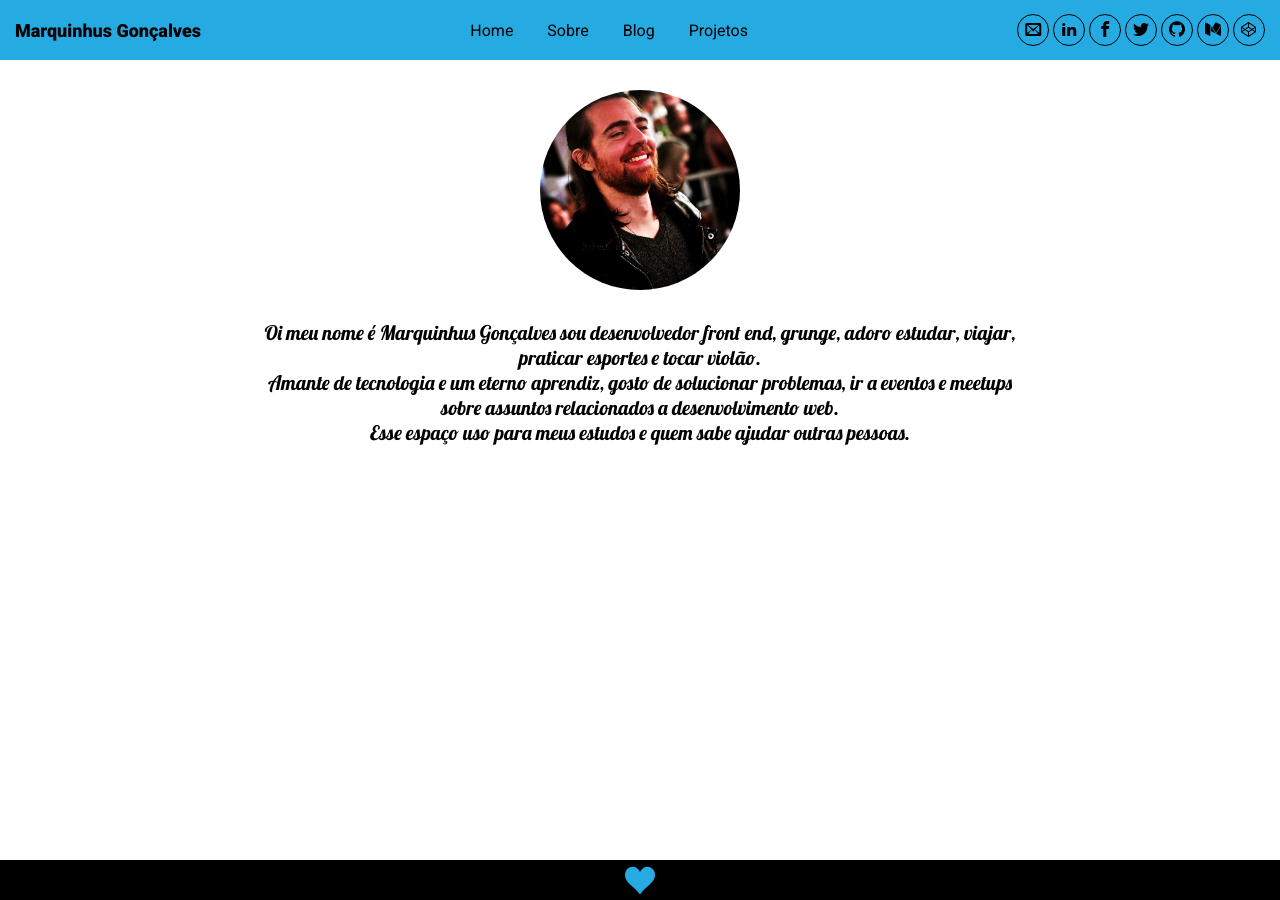
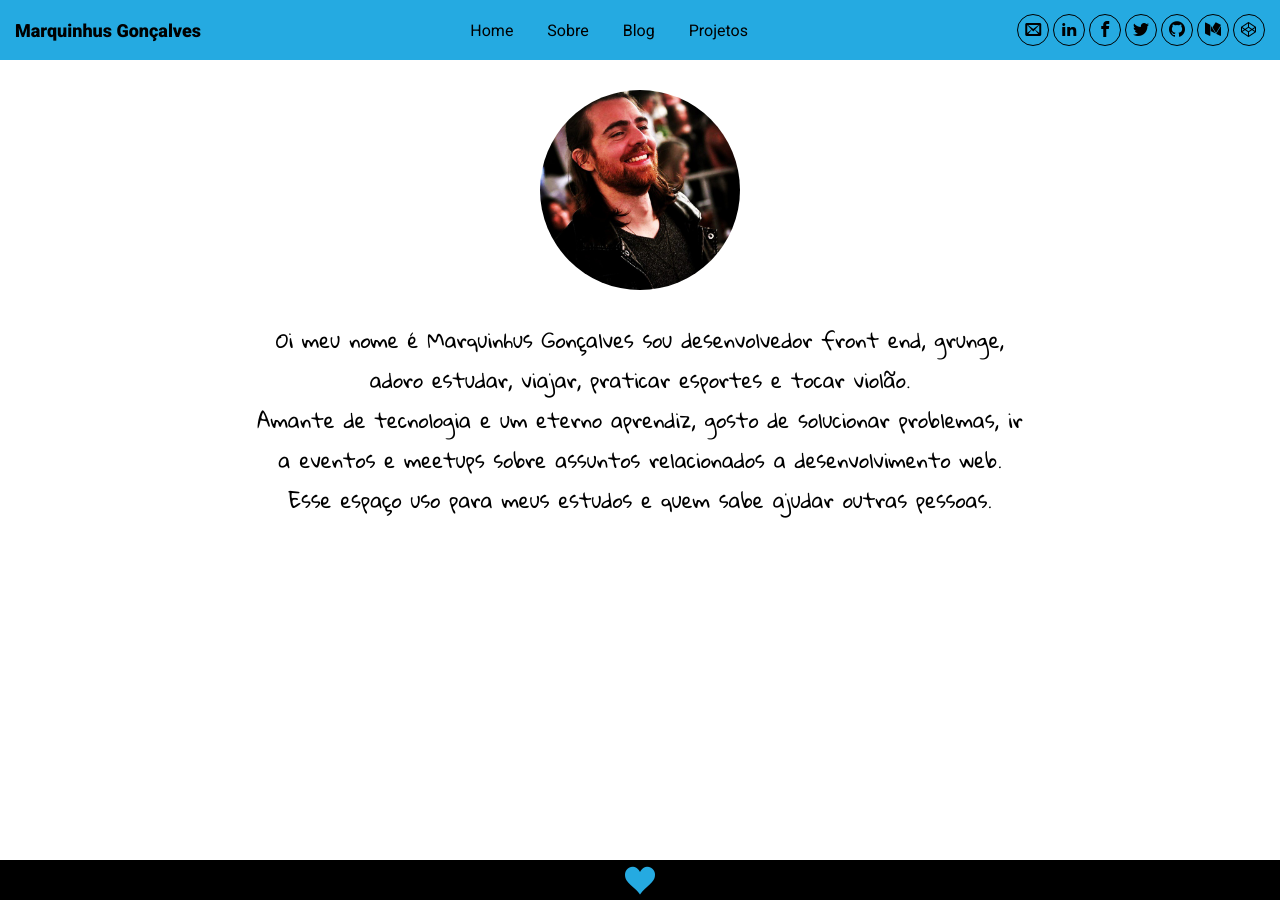
Before and after one commit to marquinhusgoncalves/marquinhusgoncalves.com, a Jekyll site: the page built from index.md, in a window 1280 px wide. Built offline with Jekyll 4.4.1, drawn with Linux system fonts in a browser that asks for light colours; some web fonts are replaced; comment, search, counter and statistics services are not loaded.

Commit message:
CHange font home

```diff
--- a/_includes/head.html
+++ b/_includes/head.html
@@ -11,6 +11,6 @@
       {{ page.title }} &middot; {{ site.title }}
     {% endif %}
   </title>
-  <link rel="stylesheet" href="https://fonts.googleapis.com/css?family=Lobster|Roboto:400,700,900">
+  <link rel="stylesheet" href="https://fonts.googleapis.com/css?family=Gloria+Hallelujah|Roboto:400,700,900">
   <link rel="stylesheet" href="{{ site.baseurl }}assets/css/style.css">
 </head>
--- a/src/scss/_content.scss
+++ b/src/scss/_content.scss
@@ -14,7 +14,7 @@
 .content-box-text {
   width: 100%;
   max-width: 770px;
-  font-family: 'Lobster','cursive';
+  font-family: 'Gloria Hallelujah', cursive;
   font-size: 20px;
   text-align: center;
 }
```
Also changed, not shown: assets/css/style.css.
